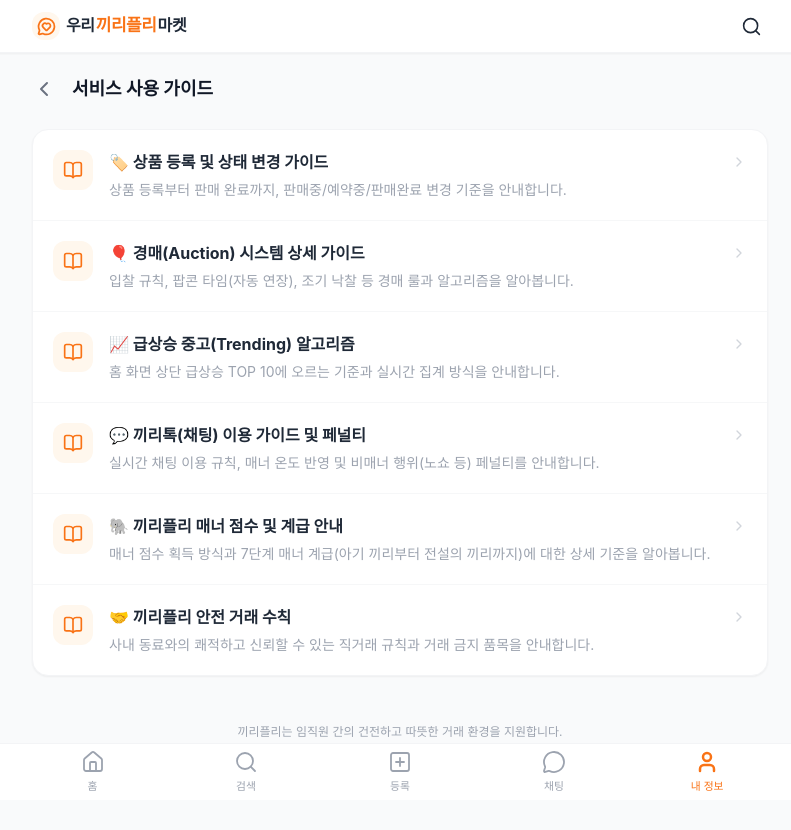
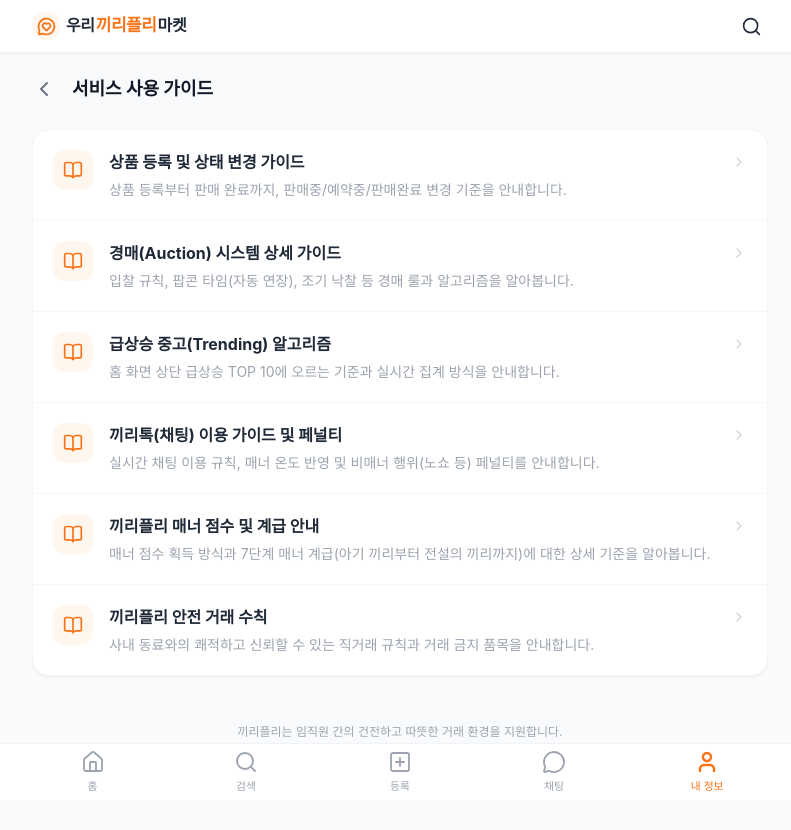
Before and after one commit to solfany/kiriflea-front, a Next.js app: page /my/guide in a window 1280 px wide. Shown: the top 830 px of the page, without its empty margins (240-1031 px from the left). Built offline with nearby package versions, Linux system fonts and the light colour scheme; no server answers; a web font is replaced by a local one.

Commit message:
style: Remove emojis from guide titles

```diff
--- a/src/data/guides.ts
+++ b/src/data/guides.ts
@@ -8,37 +8,37 @@ export interface GuideItem {
 export const GUIDES: GuideItem[] = [
   {
     id: 'registration',
-    title: '🏷️ 상품 등록 및 상태 변경 가이드',
+    title: '상품 등록 및 상태 변경 가이드',
     description: '상품 등록부터 판매 완료까지, 판매중/예약중/판매완료 변경 기준을 안내합니다.',
     file: '/guides/registration.md',
   },
   {
     id: 'auction',
-    title: '🎈 경매(Auction) 시스템 상세 가이드',
+    title: '경매(Auction) 시스템 상세 가이드',
     description: '입찰 규칙, 팝콘 타임(자동 연장), 조기 낙찰 등 경매 룰과 알고리즘을 알아봅니다.',
     file: '/guides/auction.md',
   },
   {
     id: 'trending',
-    title: '📈 급상승 중고(Trending) 알고리즘',
+    title: '급상승 중고(Trending) 알고리즘',
     description: '홈 화면 상단 급상승 TOP 10에 오르는 기준과 실시간 집계 방식을 안내합니다.',
     file: '/guides/trending.md',
   },
   {
     id: 'kiritalk',
-    title: '💬 끼리톡(채팅) 이용 가이드 및 페널티',
+    title: '끼리톡(채팅) 이용 가이드 및 페널티',
     description: '실시간 채팅 이용 규칙, 매너 온도 반영 및 비매너 행위(노쇼 등) 페널티를 안내합니다.',
     file: '/guides/kiritalk.md',
   },
   {
     id: 'manner',
-    title: '🐘 끼리플리 매너 점수 및 계급 안내',
+    title: '끼리플리 매너 점수 및 계급 안내',
     description: '매너 점수 획득 방식과 7단계 매너 계급(아기 끼리부터 전설의 끼리까지)에 대한 상세 기준을 알아봅니다.',
     file: '/guides/manner.md',
   },
   {
     id: 'trading',
-    title: '🤝 끼리플리 안전 거래 수칙',
+    title: '끼리플리 안전 거래 수칙',
     description: '사내 동료와의 쾌적하고 신뢰할 수 있는 직거래 규칙과 거래 금지 품목을 안내합니다.',
     file: '/guides/trading.md',
   },
```
